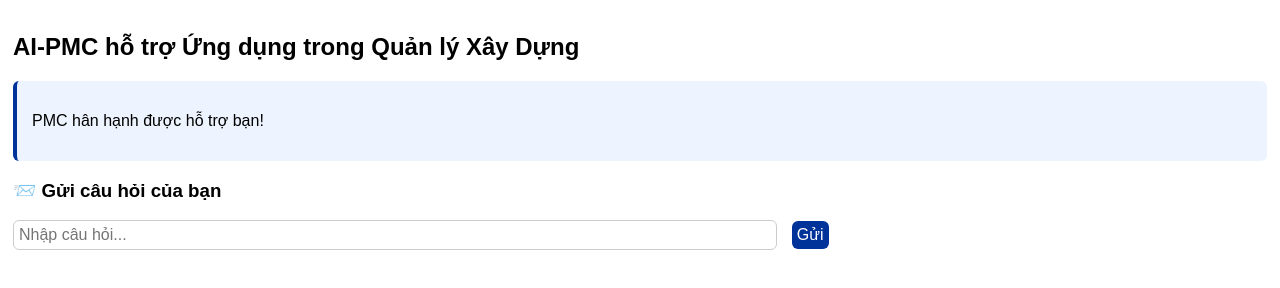
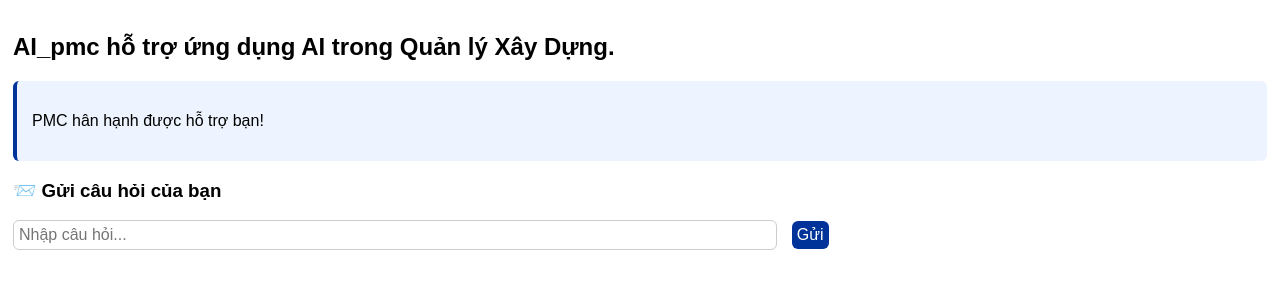
Before and after one commit to mtnlyoncafe/chatbot, a website: page index.html in a window 1280 px wide. Drawn offline with Linux system fonts and the light colour scheme.

Commit message:
Update index.html

```diff
--- a/index.html
+++ b/index.html
@@ -63,7 +63,7 @@
 </head>
 <body>
   <div class="info-box">
-     <h2>AI-PMC hỗ trợ Ứng dụng trong Quản lý Xây Dựng</h2>
+     <h2>AI_pmc hỗ trợ ứng dụng AI trong Quản lý Xây Dựng.</h2>
     <div id="response" class="chat-box">
       <p>PMC hân hạnh được hỗ trợ bạn!</p>
     </div>
```
